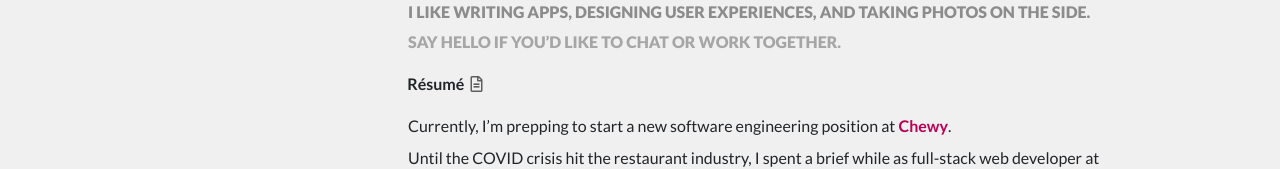
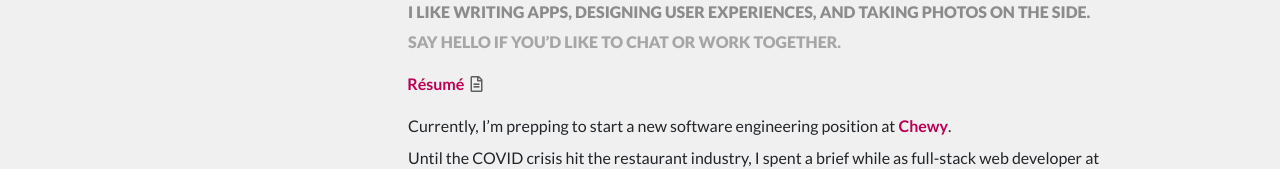
Before and after one commit to ryanoshea/ryanoshea.com, a React (Create React App) app in the folder frontend/: page / in a window 1280 px wide. Shown: the part 206-375 px from the top of the page. Built offline with nearby package versions, Linux system fonts and the light colour scheme; no server answers.

Commit message:
Fix resume link color when unvisited

```diff
--- a/frontend/src/Components/Biography/Biography.tsx
+++ b/frontend/src/Components/Biography/Biography.tsx
@@ -11,7 +11,7 @@ const Biography = () => (
         </h2>
 
         <div id='resume'>
-            <a href='/contact/resume.pdf' className='nocolor resume-link' target='_blank' rel='noopener noreferrer'>
+            <a href='/contact/resume.pdf' className='resume-link' target='_blank' rel='noopener noreferrer'>
                 Résumé &nbsp;<i className='far fa-file-alt'></i>
             </a>
         </div>
```
